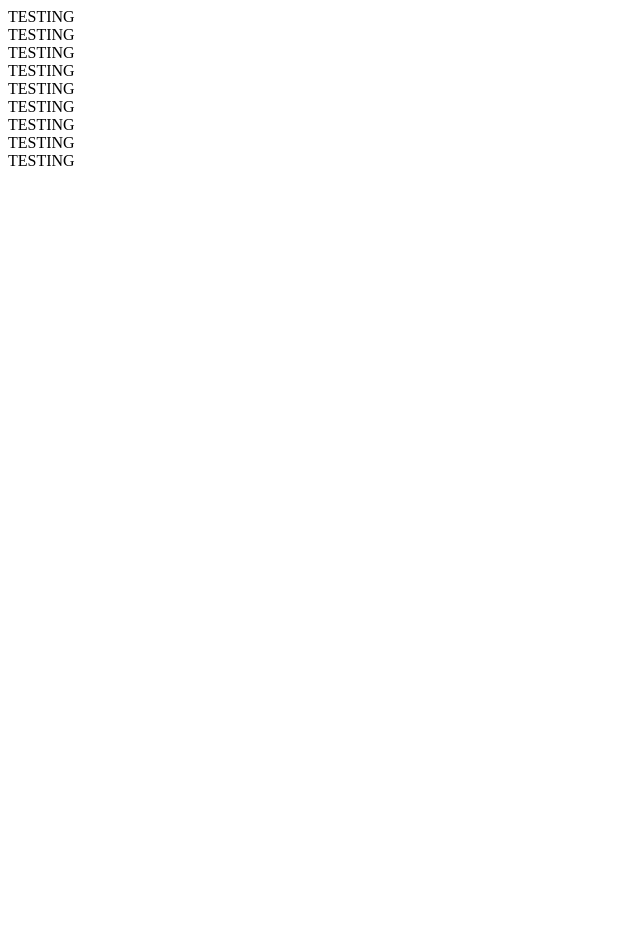
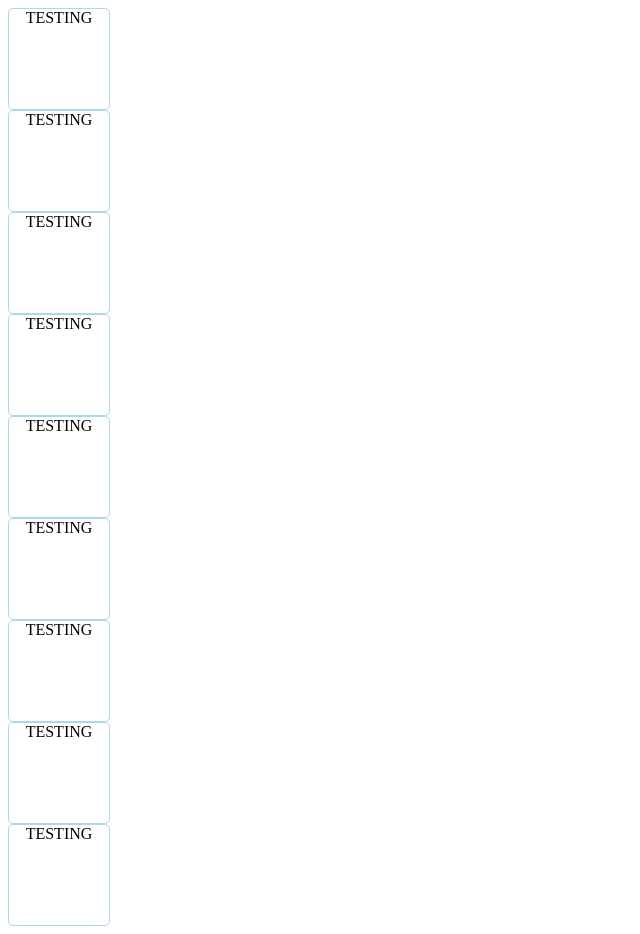
Before and after one commit to Busyreadingsomething/tictactoe, a React app: page / in a window 1280 px wide. Shown: the whole page, without its empty margins (0-640 px from the left). Before the commit the page ends 800 px from the top, so only its background shows below. Built offline with nearby package versions, Linux system fonts and the light colour scheme.

Commit message:
Added styles for a general game

```diff
--- a/public/style.css
+++ b/public/style.css
@@ -0,0 +1,39 @@
+.game {
+  display: flex;
+  flex-flow: column;
+  justify-content: center;
+  align-items: center;
+}
+
+.board {
+  display: flex;
+  flex-flow: column;
+  justify-content: center;
+  align-items: center;
+}
+
+.row {
+  display: flex;
+  flex-flow: row;
+}
+
+.space {
+  display: flex;
+  height: 100px;
+  width: 100px;
+  border: 1px solid lightblue;
+  border-radius: 5px;
+  justify-content: center;
+}
+
+.mark {
+  font-size: 2rem;
+}
+
+.O {
+  color: red;
+}
+
+.X {
+  color: blue;
+}
```
